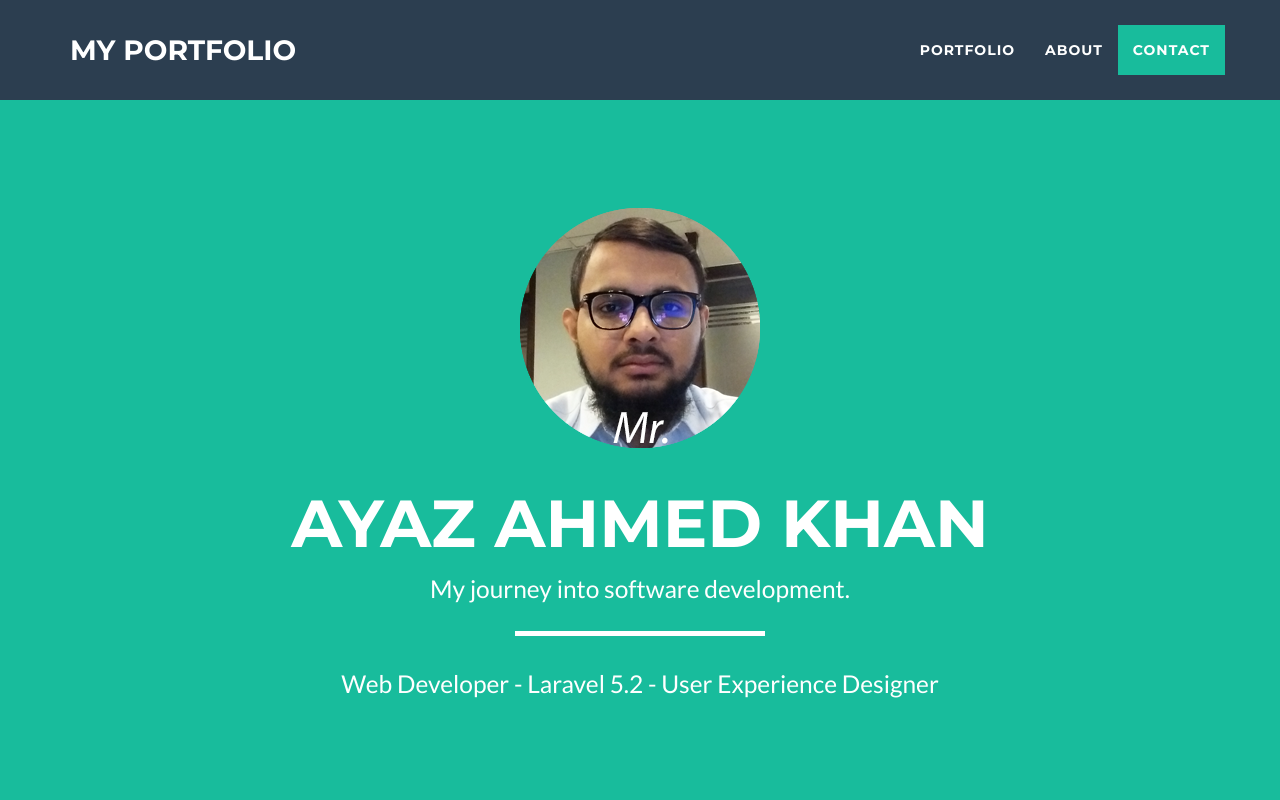
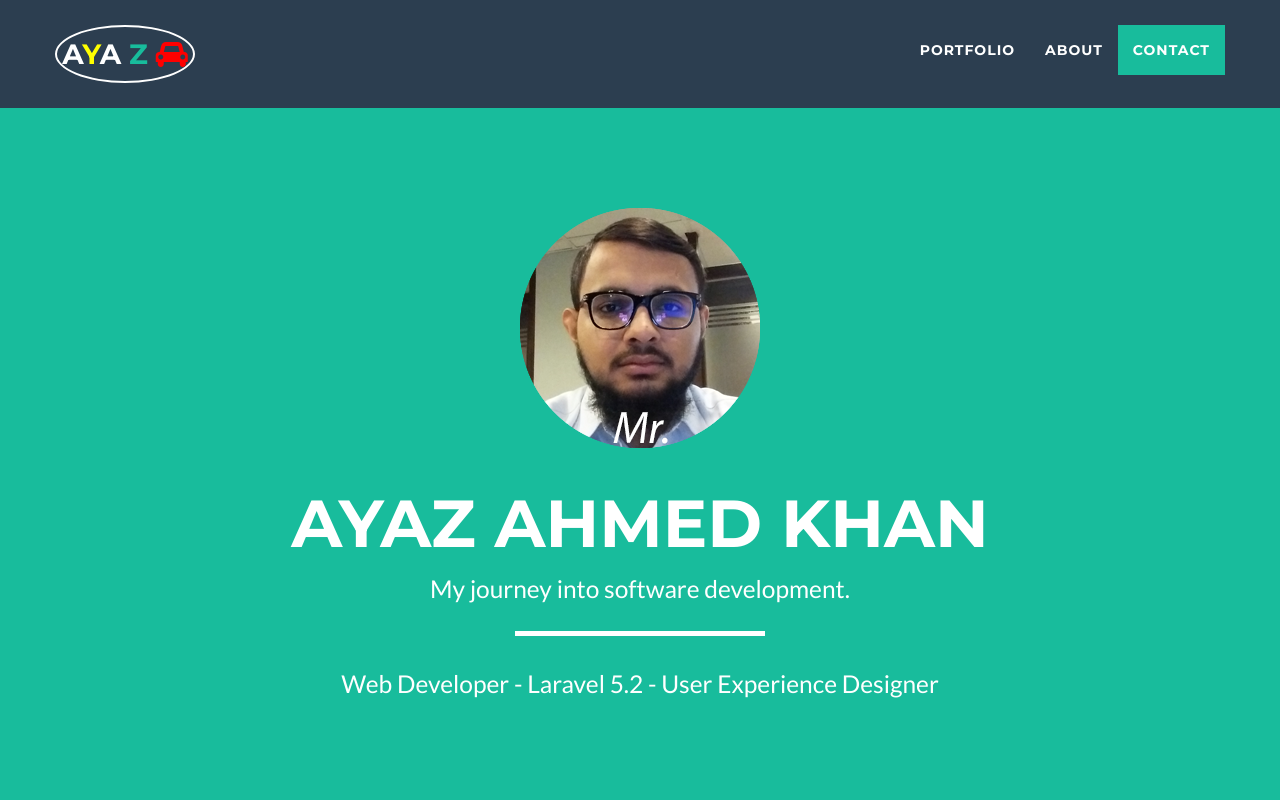
Before and after one commit to RajAyaz/RajAyaz.github.io, a website: page index.html in a window 1280 px wide. Shown: the top 800 px of the page. Drawn offline with nearby package versions, Linux system fonts and the light colour scheme; files whose address does not match are found by name.

Commit message:
set logo

```diff
--- a/index.html
+++ b/index.html
@@ -44,7 +44,7 @@
                 <button type="button" class="navbar-toggle" data-toggle="collapse" data-target="#bs-example-navbar-collapse-1">
                     <span class="sr-only">Toggle navigation</span> Menu <i class="fa fa-bars"></i>
                 </button>
-                <a class="navbar-brand" href="#page-top">My Portfolio</a>
+                <a class="navbar-brand btn-social" href="#page-top" style="width: 140px; height: 58px; padding: 5px;">A<span style="color: yellow;">Y</span>A <span style="color: #18bc9c;">Z</span>  <i class="fa fa-car" style="color:red;"></i></a>
 
             </div>
 
```
